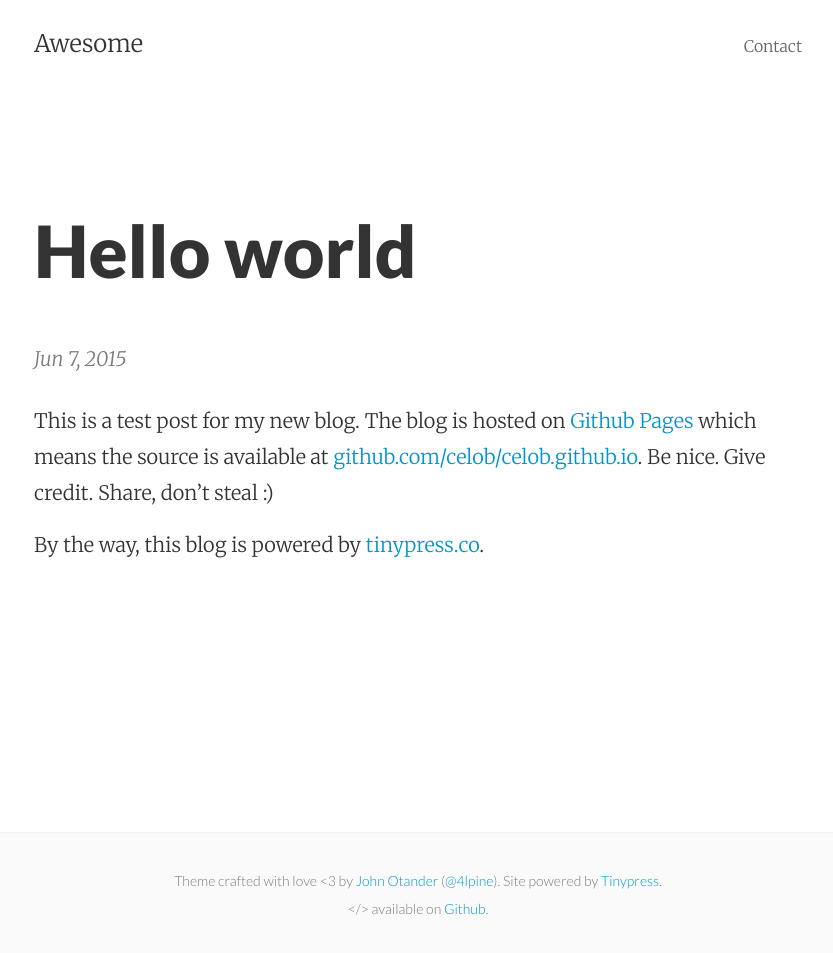
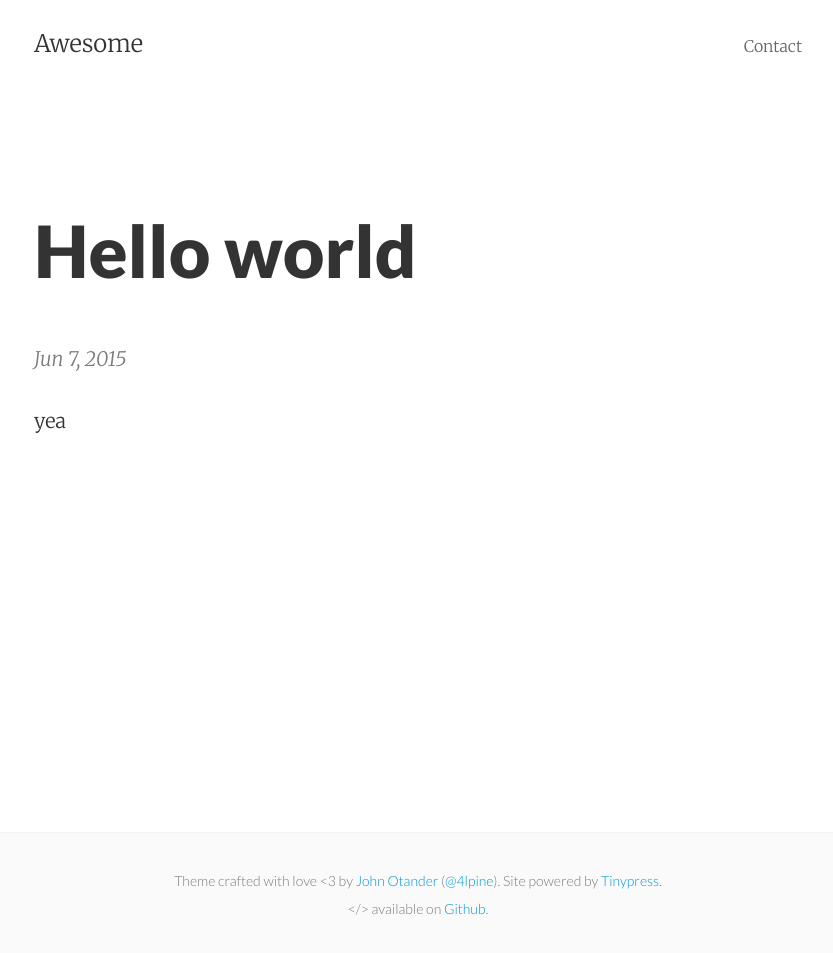
Before and after one commit to celob/celob.github.io, a Jekyll site: the page built from _posts/2015-06-07-hello-world.markdown, in a window 1280 px wide. Shown: the whole page, without its empty margins (222-1055 px from the left). Built offline with Jekyll 4.4.1, drawn with Linux system fonts in a browser that asks for light colours.

Commit message:
Post update: Hello world

```diff
--- a/_posts/2015-06-07-hello-world.markdown
+++ b/_posts/2015-06-07-hello-world.markdown
@@ -3,6 +3,4 @@ published: true
 title: Hello world
 layout: post
 ---
-This is a test post for my new blog. The blog is hosted on [Github Pages](http://pages.github.com/) which means the source is available at [github.com/celob/celob.github.io](http://github.com/celob/celob.github.io). Be nice. Give credit. Share, don't steal :)
-
-By the way, this blog is powered by [tinypress.co](https://tinypress.co).
+yea
```
